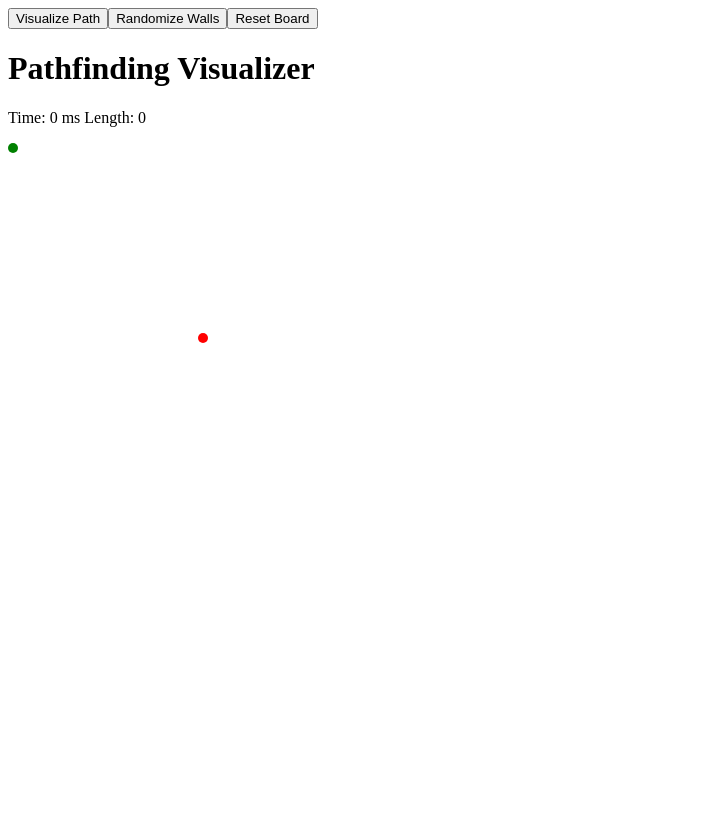
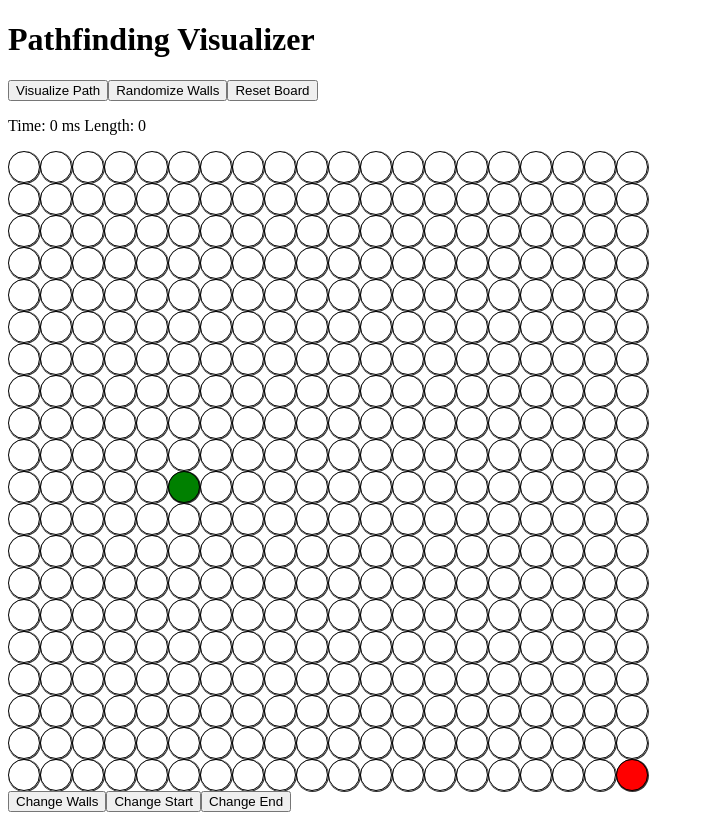
Before and after one commit to abhinavkolli03/algorimage, a React (Create React App) app: page / in a window 1280 px wide. Shown: the whole page, without its empty margins (0-704 px from the left). Built offline with nearby package versions, Linux system fonts and the light colour scheme.

Commit message:
Added features to change position of start, end and walls. Made style modifications everywhere else.

```diff
--- a/src/components/Node.css
+++ b/src/components/Node.css
@@ -1,8 +1,10 @@
 .node{
-    width: 10px;
-    height: 10px;
-    border: 0px solid black;
-    border-radius: 10px;
+    width: 30px;
+    height: 30px;
+    border: 0.25px solid black;
+    border-radius: 30px;
+    box-shadow: 0.5px 0.5px 0.5px 0.5px rgba(0,0,0,.8);
+
 }
 
 .node-start{
--- a/src/components/Node.js
+++ b/src/components/Node.js
@@ -1,9 +1,13 @@
 import React from 'react';
 import "./Node.css";
 
-const Node = ({isStart, isEnd, row, col, isWall}) => {
+const Node = ({isStart, isEnd, row, col, isWall, onMouseDown, onMouseEnter, onMouseUp}) => {
     const classes = isStart ? "node-start" : isWall ? "node-wall" : isEnd ? "node-end" : "";
-    return <div className={`node ${classes}`} id={`node-${row}-${col}`}></div>;
+    return <div className={`node ${classes}`}
+        id={`node-${row}-${col}`}
+        onMouseDown={() => onMouseDown({row}, {col})}
+        onMouseEnter={() => onMouseEnter({row}, {col})}
+        onMouseUp={() => onMouseUp()}></div>;
 }
 
 export default Node;
--- a/src/components/Pathfinder.js
+++ b/src/components/Pathfinder.js
@@ -1,4 +1,4 @@
-import React, {useState, useEffect} from 'react';
+import React, {Component, useState, useEffect} from 'react';
 import Node from "./Node";
 import Astar from "../algorithms/astar.js";
 import "./Pathfinder.css";
@@ -9,18 +9,21 @@ let rows = 20;
 
 var timeTaken = 0;
 var lengthOfPath = 0;
-var algorithmPerformed = false;
 
-const NODE_START_ROW = 0;
-const NODE_START_COL = 0;
-const NODE_END_ROW = rows-1;
-const NODE_END_COL = cols-1;
+var mousePressed = false;
+var buttonBools = [false, false, false];
+
+var NODE_START_ROW = 10;
+var NODE_START_COL = 5;
+var NODE_END_ROW = rows-1;
+var NODE_END_COL = cols-1;
 
 const Pathfinder = () => {
     const [Grid, setGrid] = useState([]);
     const [Path, setPath] = useState([]);
     const [VisitedNodes, setVisitedNodes] = useState([]);
     const [ResultsText, setResultsText] = useState("");
+
     useEffect(() => {
         initializeGrid()
     }, [])
@@ -62,6 +65,7 @@ const Pathfinder = () => {
     const addNeighbors = (grid) => {
         for(let i = 0; i < rows; i++) {
             for(let j = 0; j < cols; j++) {
+                grid[i][j].neighbors = []
                 grid[i][j].addSpotNeighbors(grid);
             }
         }
@@ -110,6 +114,55 @@ const Pathfinder = () => {
         };
     }
 
+    function handleMouseDown(row, col) {
+        clearVisualVisitedNodes()
+        var newGrid = addMousePressedObject(Grid, row.row, col.col);
+        mousePressed = true;
+        if(buttonBools[1] || buttonBools[2]) {
+            newGrid = initializeGrid()
+        }
+        addNeighbors(newGrid);
+        setGrid(newGrid);
+        performAlgorithm(newGrid);
+    }
+
+    function handleMouseEnter(row, col) {
+        //clearVisualVisitedNodes()
+        if(buttonBools[0] && mousePressed) {
+            const newGrid = addMousePressedObject(Grid, row.row, col.col);
+            addNeighbors(newGrid);
+            setGrid(newGrid);
+            performAlgorithm(newGrid);
+        }
+    }
+
+    function handleMouseUp() {
+        mousePressed = false
+    }
+
+    const addMousePressedObject = (grid, row, col) => {
+        const tempNode = grid[row][col];
+        if(buttonBools[0]) {
+            tempNode.isWall = !tempNode.isWall
+            grid[row][col] = tempNode;
+        }
+        else if(buttonBools[1] || buttonBools[2])
+            grid = changeStartOrEndNode(grid, row, col)
+        return grid;
+    }
+
+    function changeStartOrEndNode(grid, row, col) {
+        if(buttonBools[1]) {
+            NODE_START_ROW = row
+            NODE_START_COL = col
+        } else {
+            NODE_END_ROW = row
+            NODE_END_COL = col
+        }
+        clearVisualVisitedNodes()
+        return grid;
+    }
+
     //Grid with node
     const gridWithNode = () => {
         return (
@@ -117,16 +170,19 @@ const Pathfinder = () => {
                 {Grid.map((row, rowIndex) => {
                     return (
                         <div key={rowIndex} className="rowWrapper">
-                            {row.map((col, colIndex) => {
-                                const {isStart, isEnd, isWall} = col;
+                            {row.map((node, nodeIndex) => {
+                                const {isStart, isEnd, isWall} = node;
                                 return (
-                                    <Node
-                                        key={colIndex}
+                                    <Node key={nodeIndex}
                                         isStart={isStart}
                                         isEnd={isEnd}
-                                        row={rowIndex}
-                                        col={colIndex}
                                         isWall = {isWall}
+                                        row = {rowIndex}
+                                        col = {nodeIndex}
+                                        mousePressed = {mousePressed}
+                                        onMouseDown={(row, col) => handleMouseDown(row, col)}
+                                        onMouseEnter={(row, col) => handleMouseEnter(row, col)}
+                                        onMouseUp={() => handleMouseUp()}
                                     />
                                 );
                             })}
@@ -188,14 +244,29 @@ const Pathfinder = () => {
         }
     }
 
+    const alterWallsBool = () => {
+        buttonBools = [!buttonBools[0], false, false];
+    }
+
+    const alterStartBool = () => {
+        buttonBools = [false, !buttonBools[1], false];
+    }
+
+    const alterEndBool = () => {
+        buttonBools = [false, false, !buttonBools[2]];
+    }
+
     return (
         <div className="Wrapper">
+            <h1>Pathfinding Visualizer</h1>
             <button onClick={visualizePath}>Visualize Path</button>
             <button onClick={randomizeWalls}>Randomize Walls</button>
             <button onClick={reset}>Reset Board</button>
-            <h1>Pathfinding Visualizer</h1>
             <p>{ResultsText}</p>
             {gridWithNode()}
+            <button onClick={alterWallsBool}>Change Walls</button>
+            <button onClick={alterStartBool}>Change Start</button>
+            <button onClick={alterEndBool}>Change End</button>
         </div>
     );
 }
```
Also changed, not shown: src/ControlPanel.js (added).
